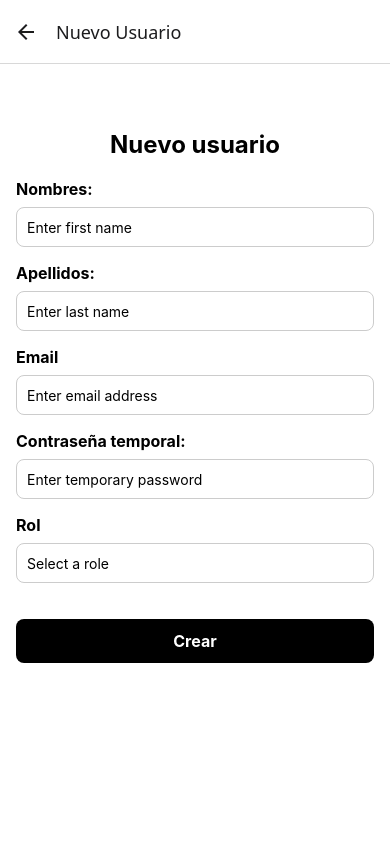
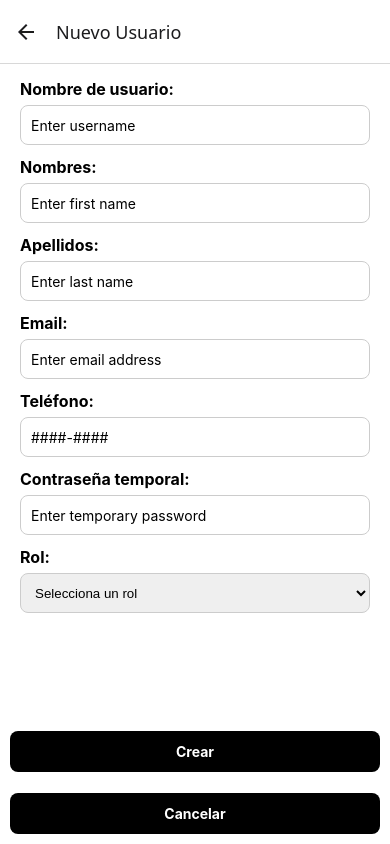
Before and after one commit to Rumrayy/SITMO, a React Native app: screen /NuevoUsuario in a window 390 px wide. Built offline with nearby package versions, Linux system fonts and the light colour scheme.

Commit message:
modificacion en nuevo usuario

```diff
--- a/App/new_usuario.jsx
+++ b/App/new_usuario.jsx
@@ -1,5 +1,6 @@
 import React, { useState } from 'react';
-import { View, Text, StyleSheet, TextInput, TouchableOpacity, ScrollView } from 'react-native';
+import { View, Text, StyleSheet, TextInput, TouchableOpacity, Alert, KeyboardAvoidingView, Platform, Keyboard, TouchableWithoutFeedback, ScrollView } from 'react-native';
+import { Picker } from '@react-native-picker/picker';
 
 const NuevoUsuarioScreen = () => {
   const [firstName, setFirstName] = useState('');
@@ -7,85 +8,105 @@ const NuevoUsuarioScreen = () => {
   const [email, setEmail] = useState('');
   const [tempPassword, setTempPassword] = useState('');
   const [role, setRole] = useState('');
+  const [username, setUsername] = useState('');
+  const [phone, setPhone] = useState('');
+
+  const formatPhoneNumber = (text) => {
+    let cleaned = text.replace(/\D/g, '');
+    if (cleaned.length > 4) {
+      cleaned = cleaned.slice(0, 4) + '-' + cleaned.slice(4, 8);
+    }
+    setPhone(cleaned.slice(0, 9));
+  };
+
+  const validatePhone = () => {
+    const salvadorPhoneRegex = /^(6|7)\d{3}-\d{4}$/;
+    if (!salvadorPhoneRegex.test(phone)) {
+      Alert.alert('Error', 'El número de teléfono debe estar en formato ####-#### y comenzar con 6 o 7.');
+      return false;
+    }
+    return true;
+  };
 
   const handleCreateUser = () => {
-
-    console.log('Usuario creado:', { firstName, lastName, email, tempPassword, role });
-    alert('Usuario creado exitosamente');
+    if (!validatePhone()) {
+      return;
+    }
+    console.log('Usuario creado:', { firstName, lastName, email, tempPassword, role, username, phone });
+    Alert.alert('Éxito', 'Usuario creado exitosamente');
   };
 
   return (
-    <ScrollView style={styles.container}>
+    <TouchableWithoutFeedback onPress={Keyboard.dismiss}>
+      <KeyboardAvoidingView behavior={Platform.OS === 'ios' ? 'padding' : 'height'} style={styles.container}>
+        <ScrollView contentContainerStyle={styles.scrollContent}>
 
-      <Text style={styles.title}>Nuevo usuario</Text>
+          <View style={styles.form}>
+            <Text style={styles.label}>Nombre de usuario:</Text>
+            <TextInput style={styles.input} placeholder="Enter username" value={username} onChangeText={setUsername} />
 
             <Text style={styles.label}>Nombres:</Text>
-      <TextInput
-        style={styles.input}
-        placeholder="Enter first name"
-        value={firstName}
-        onChangeText={setFirstName}
-      />
+            <TextInput style={styles.input} placeholder="Enter first name" value={firstName} onChangeText={setFirstName} />
 
             <Text style={styles.label}>Apellidos:</Text>
-      <TextInput
-        style={styles.input}
-        placeholder="Enter last name"
-        value={lastName}
-        onChangeText={setLastName}
-      />
+            <TextInput style={styles.input} placeholder="Enter last name" value={lastName} onChangeText={setLastName} />
 
-      <Text style={styles.label}>Email</Text>
-      <TextInput
-        style={styles.input}
-        placeholder="Enter email address"
-        value={email}
-        onChangeText={setEmail}
-        keyboardType="email-address"
-        autoCapitalize="none"
-      />
+            <Text style={styles.label}>Email:</Text>
+            <TextInput style={styles.input} placeholder="Enter email address" value={email} onChangeText={setEmail} keyboardType="email-address" autoCapitalize="none" />
+
+            <Text style={styles.label}>Teléfono:</Text>
+            <TextInput style={styles.input} placeholder="####-####" value={phone} onChangeText={formatPhoneNumber} keyboardType="numeric" maxLength={9} />
 
             <Text style={styles.label}>Contraseña temporal:</Text>
-      <TextInput
-        style={styles.input}
-        placeholder="Enter temporary password"
-        value={tempPassword}
-        onChangeText={setTempPassword}
-        secureTextEntry
-      />
+            <TextInput style={styles.input} placeholder="Enter temporary password" value={tempPassword} onChangeText={setTempPassword} secureTextEntry />
 
-      <Text style={styles.label}>Rol</Text>
-      <TextInput
-        style={styles.input}
-        placeholder="Select a role"
-        value={role}
-        onChangeText={setRole}
-      />
+            <Text style={styles.label}>Rol:</Text>
+            <Picker selectedValue={role} style={styles.input} onValueChange={(itemValue) => setRole(itemValue)}>
+              <Picker.Item label="Selecciona un rol" value="" />
+              <Picker.Item label="Administrador" value="admin" />
+              <Picker.Item label="Bodega" value="bodega" />
+              <Picker.Item label="Motorista" value="motorista" />
+            </Picker>
+          </View>
 
+        </ScrollView>
+
+        {/* Botón fijo en la parte inferior */}
+        <View style={styles.buttonContainer}>
           <TouchableOpacity style={styles.createButton} onPress={handleCreateUser}>
             <Text style={styles.createButtonText}>Crear</Text>
+
           </TouchableOpacity>
-    </ScrollView>
+        </View>
+
+        <View style={styles.buttonContainer}>
+          <TouchableOpacity style={styles.createButton} onPress={handleCreateUser}>
+            <Text style={styles.createButtonText}>Cancelar</Text>
+
+          </TouchableOpacity>
+        </View>
+
+      </KeyboardAvoidingView>
+    </TouchableWithoutFeedback>
   );
 };
 
 const styles = StyleSheet.create({
   container: {
     flex: 1,
-    padding: 16,
     backgroundColor: '#fff',
   },
-  title: {
-    fontSize: 24,
-    fontWeight: 'bold',
-    textAlign: 'center',
-    marginBottom: 20,
-    marginTop: 50,
+  scrollContent: {
+    paddingHorizontal: 20,
+    paddingBottom: 20,
+  },
+  form: {
+    marginTop: 15,
   },
   label: {
     fontSize: 16,
     fontWeight: 'bold',
-    marginBottom: 8,
+    marginBottom: 6,
   },
   input: {
     height: 40,
@@ -93,18 +114,23 @@ const styles = StyleSheet.create({
     borderWidth: 1,
     borderRadius: 8,
     paddingHorizontal: 10,
-    marginBottom: 16,
+    marginBottom: 12,
+  },
+  buttonContainer: {
+    padding: 10,
+    borderTopWidth: 1,
+    borderTopColor: 'transparent',
+    backgroundColor:'transparent',
   },
   createButton: {
     backgroundColor: 'black',
     padding: 12,
     borderRadius: 8,
     alignItems: 'center',
-    marginTop: 20,
   },
   createButtonText: {
     color: '#fff',
-    fontSize: 16,
+    fontSize: 14,
     fontWeight: 'bold',
   },
 });
```
Also changed, not shown: package.json (+5 -4 lines), 1 other file (tests, documents, lock files or other folders). Lines whose indentation alone changed are shown as unchanged.
